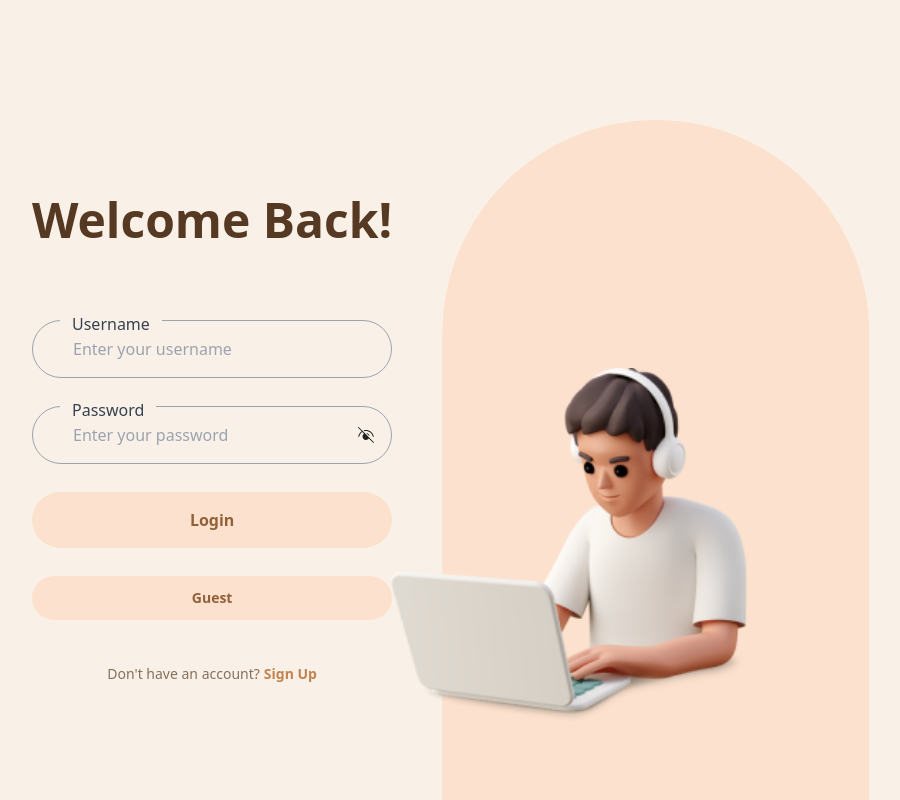
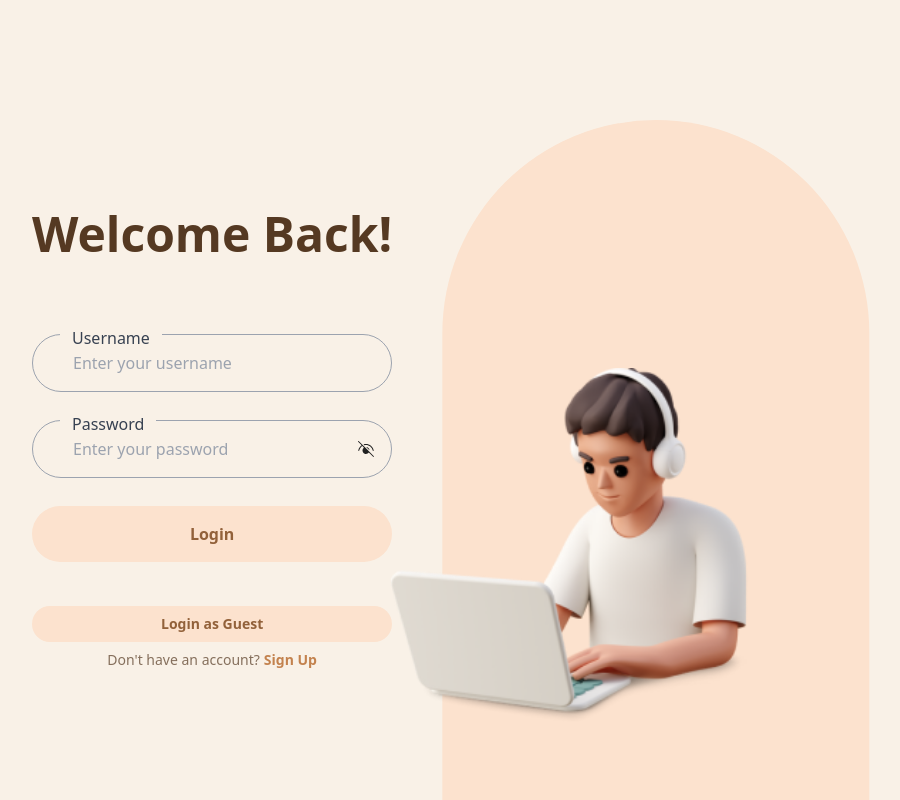
Before and after one commit to F03-PBP/SoundNest, a Django app: page /auth/login/ in a window 1280 px wide. Shown: the whole page, without its empty margins (144-1044 px from the left). Run offline with Django 5.2, Linux system fonts and the light colour scheme; parts of the project's set-up code (start-up, migrations or seed data) failed here and were passed over; some libraries are stand-ins or nearby versions.

Commit message:
feat: add guest button

```diff
--- a/authentication/templates/login.html
+++ b/authentication/templates/login.html
@@ -52,7 +52,7 @@
                         </div>
 
                         <button type="submit" class="w-full bg-[#FCE2CE] font-semibold text-[#92613A] py-3 text-sm rounded-full">Login</button>
-                        <a href="{% url 'products:home' %}" class="w-full bg-[#FCE2CE] font-semibold text-[#92613A] py-3 text-sm rounded-full text-center block">Guest</a>
+                        <a href="{% url 'products:home' %}" class="w-full bg-[#FCE2CE] mt-4 font-semibold text-[#92613A] py-3 text-sm rounded-full text-center block">Login as Guest</a>
 
                         <div class="flex space-x-1 py-4 justify-center">
                             <p class="text-sm text-[#553922] opacity-70">Don't have an account?</p>
@@ -87,11 +87,13 @@
                     </div>
 
                     <button type="submit" class="w-full bg-[#FCE2CE] font-semibold text-[#92613A] py-4 px-10 text-base rounded-full">Login</button>
-                    <a href="{% url 'products:home' %}" class="w-full bg-[#FCE2CE] font-semibold text-[#92613A] py-3 text-sm rounded-full text-center block">Guest</a>
 
-                    <div class="flex space-x-1 py-4 justify-center">
-                        <p class="text-sm text-[#553922] opacity-70">Don't have an account?</p>
-                        <a href="{% url 'authentication:register_page' %}" class="text-sm font-bold text-[#C3824E] cursor-pointer">Sign Up</a>
+                    <div class="py-4 space-y-2">
+                        <a href="{% url 'products:home' %}" class="w-full bg-[#FCE2CE] font-semibold text-[#92613A] py-2 text-sm rounded-full text-center block">Login as Guest</a>
+                        <div class="flex space-x-1 justify-center">
+                            <p class="text-sm text-[#553922] opacity-70">Don't have an account?</p>
+                            <a href="{% url 'authentication:register_page' %}" class="text-sm font-bold text-[#C3824E] cursor-pointer">Sign Up</a>
+                        </div>
                     </div>
                 </form>
             </div>
```
